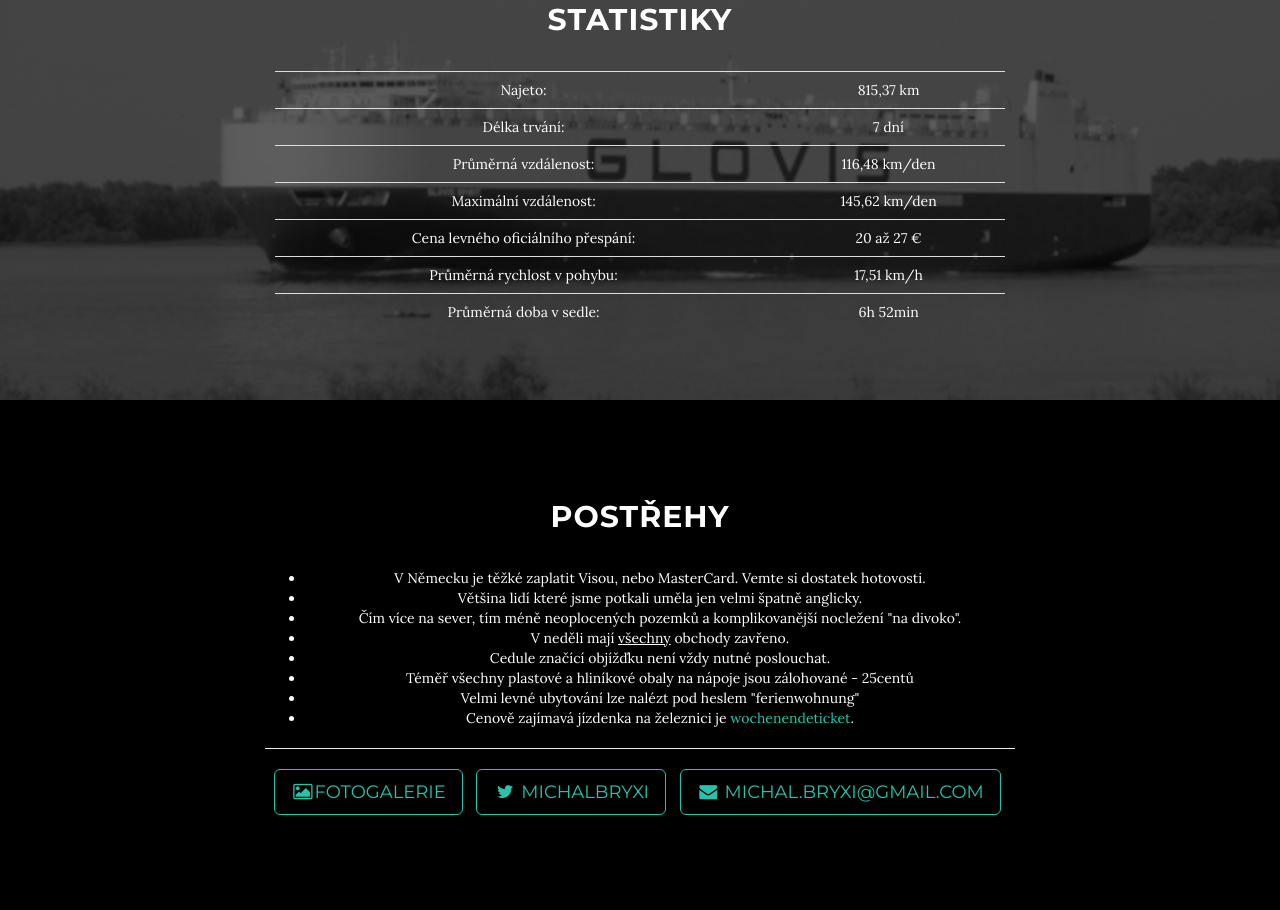
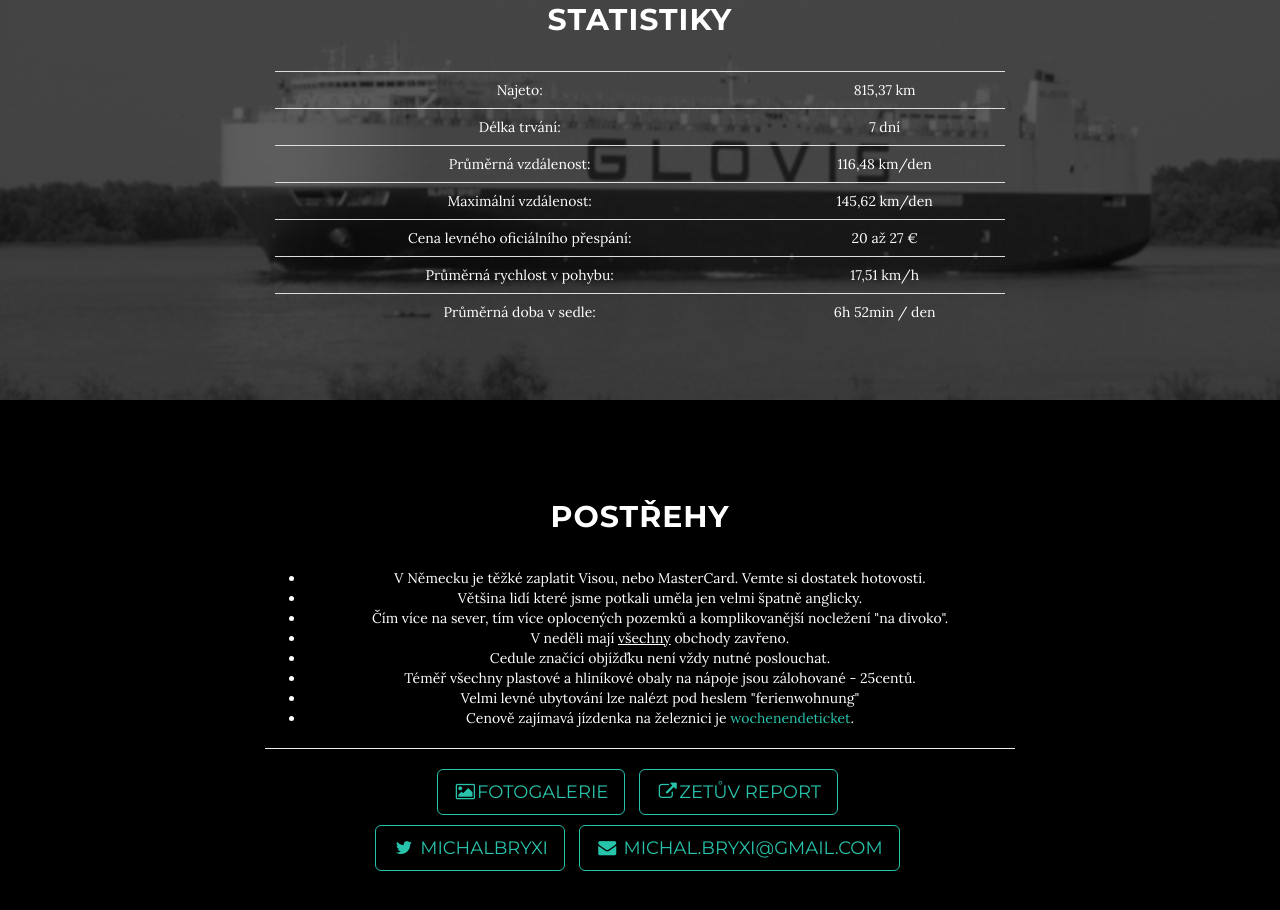
Before and after one commit to MichalBryxi/elberadweg, a plain HTML site: page index.html in a window 1280 px wide. Shown: the part 1473-2383 px from the top of the page. Drawn offline with nearby package versions, Linux system fonts and the light colour scheme.

Commit message:
Iff patches

```diff
--- a/index.html
+++ b/index.html
@@ -104,7 +104,7 @@
                         <tr><td>Maximální vzdálenost:</td><td>145,62 km/den</td></tr>
                         <tr><td>Cena levného oficiálního přespání:</td><td>20 až 27 &euro;</td></tr>
                         <tr><td>Průměrná rychlost v pohybu:</td><td>17,51 km/h</td></tr>
-                        <tr><td>Průměrná doba v sedle:</td><td>6h 52min</td></tr>
+                        <tr><td>Průměrná doba v sedle:</td><td>6h 52min / den</td></tr>
                     </table>
                 </div>
             </div>
@@ -118,16 +118,19 @@
                 <ul>
                     <li>V Německu je těžké zaplatit Visou, nebo MasterCard. Vemte si dostatek hotovosti.</li>
                     <li>Většina lidí které jsme potkali uměla jen velmi špatně anglicky.</li>
-                    <li>Čím více na sever, tím méně neoplocených pozemků a komplikovanější nocležení "na divoko".</li>
+                    <li>Čím více na sever, tím více oplocených pozemků a komplikovanější nocležení "na divoko".</li>
                     <li>V neděli mají <u>všechny</u> obchody zavřeno.</li>
                     <li>Cedule značící objížďku není vždy nutné poslouchat.</li>
-                    <li>Téměř všechny plastové a hliníkové obaly na nápoje jsou zálohované - 25centů</li>
+                    <li>Téměř všechny plastové a hliníkové obaly na nápoje jsou zálohované - 25centů.</li>
                     <li>Velmi levné ubytování lze nalézt pod heslem "ferienwohnung"</li>
                     <li>Cenově zajímavá jízdenka na železnici je <a href="http://www.bahn.com/i/view/GBR/en/prices/germany/schoenes_wochenende_ticket.shtml">wochenendeticket</a>.</li>
                 </ul>
                 <hr />
                 <ul class="list-inline banner-social-buttons">
                     <li><a href="https://plus.google.com/photos/116973007718549945374/albums/6038097041635355345?authkey=CNeVua2hi7_QyAE" class="btn btn-default btn-lg"><i class="fa fa-picture-o fa-fw"></i><span class="network-name">Fotogalerie</span></a></li>
+                    <li><a href="http://mzet.net/cykloplavba2/" class="btn btn-default btn-lg"><i class="fa fa-external-link fa-fw"></i><span class="network-name">Zetův report</span></a></li>
+                </ul>
+                <ul class="list-inline banner-social-buttons">
                     <li><a href="https://twitter.com/MichalBryxi" class="btn btn-default btn-lg"><i class="fa fa-twitter fa-fw"></i> <span class="network-name">MichalBryxi</span></a>
                     </li>
                     <li><a href="mailto:michal.bryxi@gmail.com" class="btn btn-default btn-lg"><i class="fa fa-envelope fa-fw"></i> <span class="network-name">michal.bryxi@gmail.com</span></a>
```
